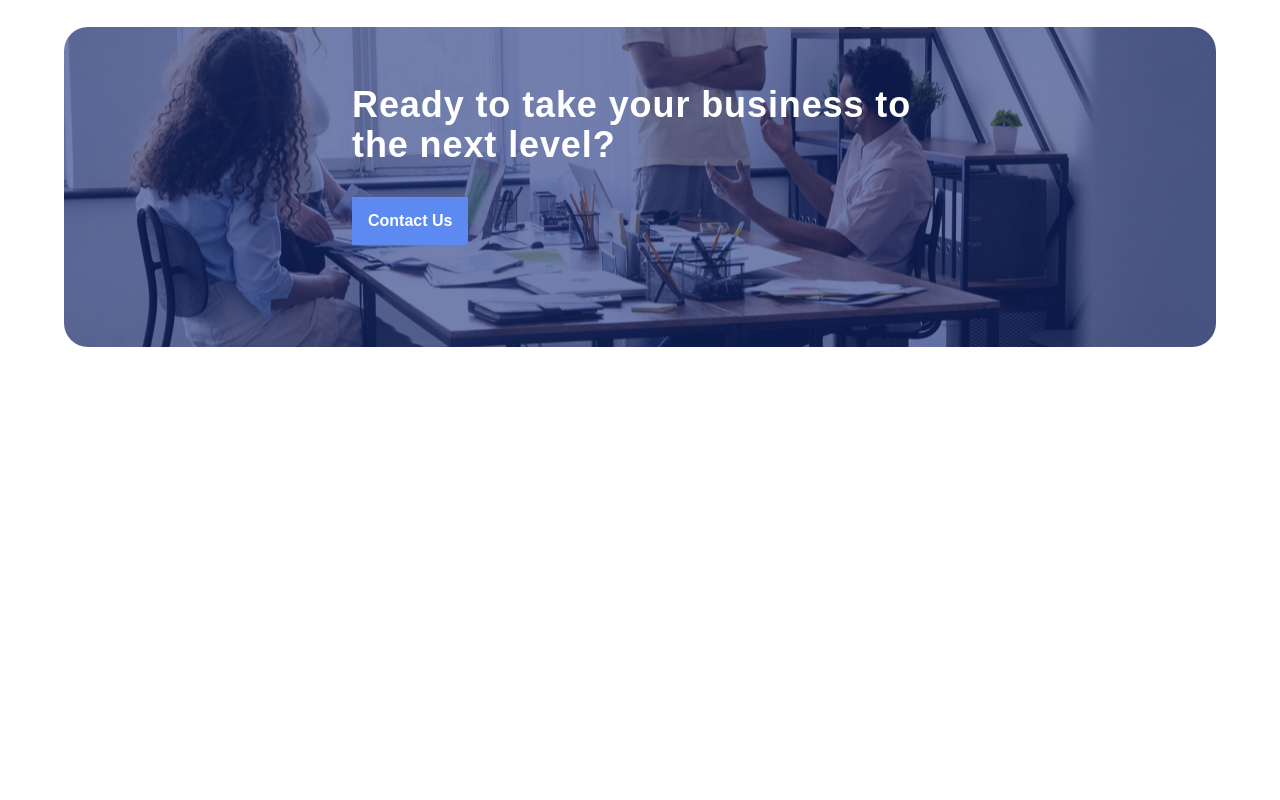
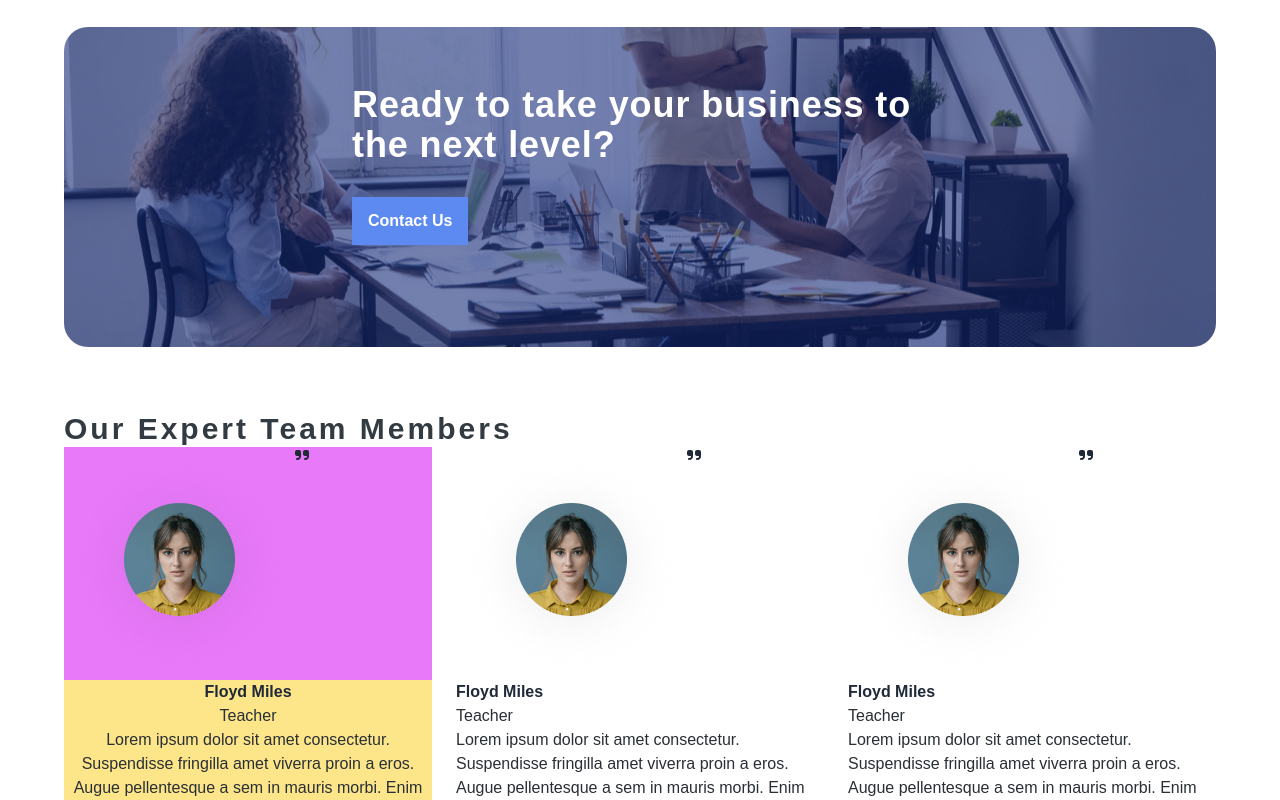
Before and after one commit to soyindrila-ghosh/Tech_Bridge, a website: page src/index.html in a window 1280 px wide. Shown: the part 4513-5313 px from the top of the page. Before the commit the page ends 4860 px from the top, so only its background shows below. Drawn offline with Linux system fonts and the light colour scheme; a web font is replaced by a local one.

Commit message:
content add in about.html file

```diff
--- a/src/index.html
+++ b/src/index.html
@@ -409,6 +409,45 @@
           </div>
     </div>
 </section>
+<section>
+    <div class="max-w-6xl mx-auto mt-[5%]">
+        <h2 class="text-3xl font-bold text-[#333B42] tracking-widest">
+            Our Expert Team Members
+        </h2>
+        <div class="grid lg:grid-cols-3 md:grid-cols-2 grid-cols-1 gap-6">
+            <div class="  text-center mx-auto bg-amber-200">
+                <div class="flex mx-auto   max-w-xl bg-fuchsia-400">
+                    <img src="../assets/Ellipse%201%20(1).png">
+                    <i class="fa-solid fa-quote-right"></i>
+                </div>
+
+                <h2 class="font-bold ">Floyd Miles</h2>
+                <p class="text-[#292F35]"> Teacher</p>
+                <p class="text-[#292F35]">  Lorem ipsum dolor sit amet consectetur. Suspendisse fringilla amet viverra proin a eros. Augue pellentesque a sem in mauris morbi. Enim</p>
+            </div>
+            <div>
+                <div class="flex ">
+                    <img src="../assets/Ellipse%201%20(1).png">
+                    <i class="fa-solid fa-quote-right"></i>
+                </div>
+
+                <h2 class="font-bold ">Floyd Miles</h2>
+                <p class="text-[#292F35]"> Teacher</p>
+                <p class="text-[#292F35]">  Lorem ipsum dolor sit amet consectetur. Suspendisse fringilla amet viverra proin a eros. Augue pellentesque a sem in mauris morbi. Enim</p>
+            </div>
+            <div>
+                <div class="flex ">
+                    <img src="../assets/Ellipse%201%20(1).png">
+                    <i class="fa-solid fa-quote-right"></i>
+                </div>
+
+                <h2 class="font-bold ">Floyd Miles</h2>
+                <p class="text-[#292F35]"> Teacher</p>
+                <p class="text-[#292F35]">  Lorem ipsum dolor sit amet consectetur. Suspendisse fringilla amet viverra proin a eros. Augue pellentesque a sem in mauris morbi. Enim</p>
+            </div>
+        </div>
+    </div>
+</section>
 
 
 
```
Also changed, not shown: dist/output.css.
